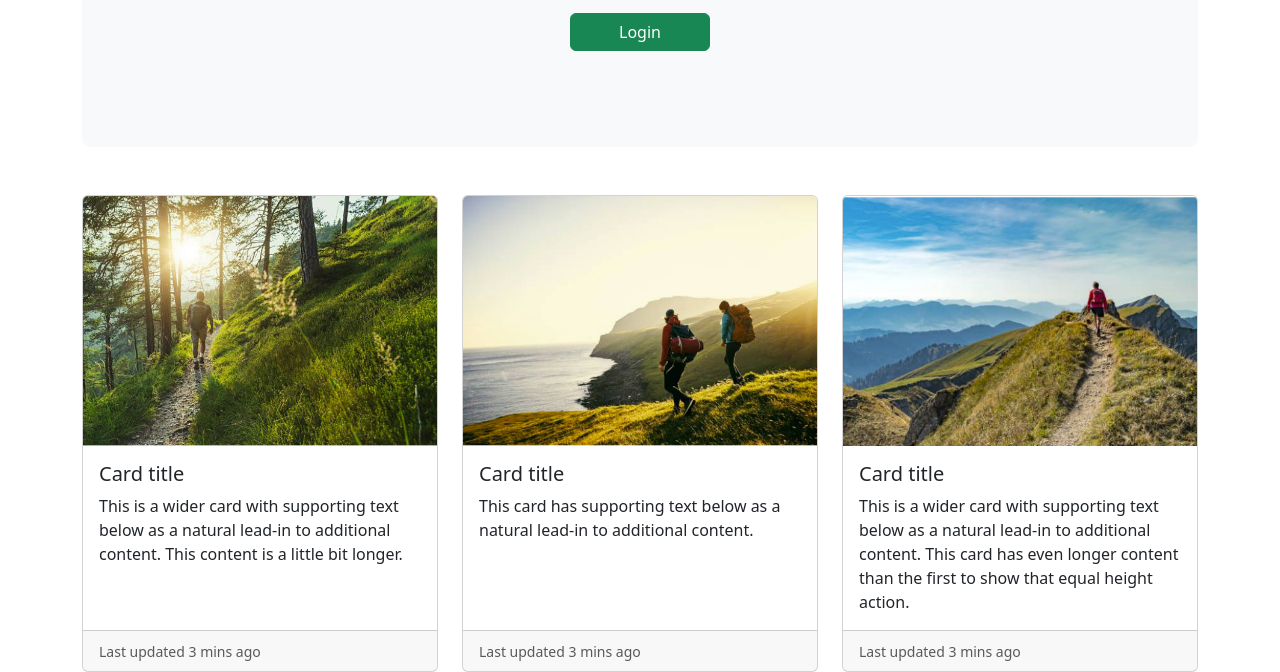
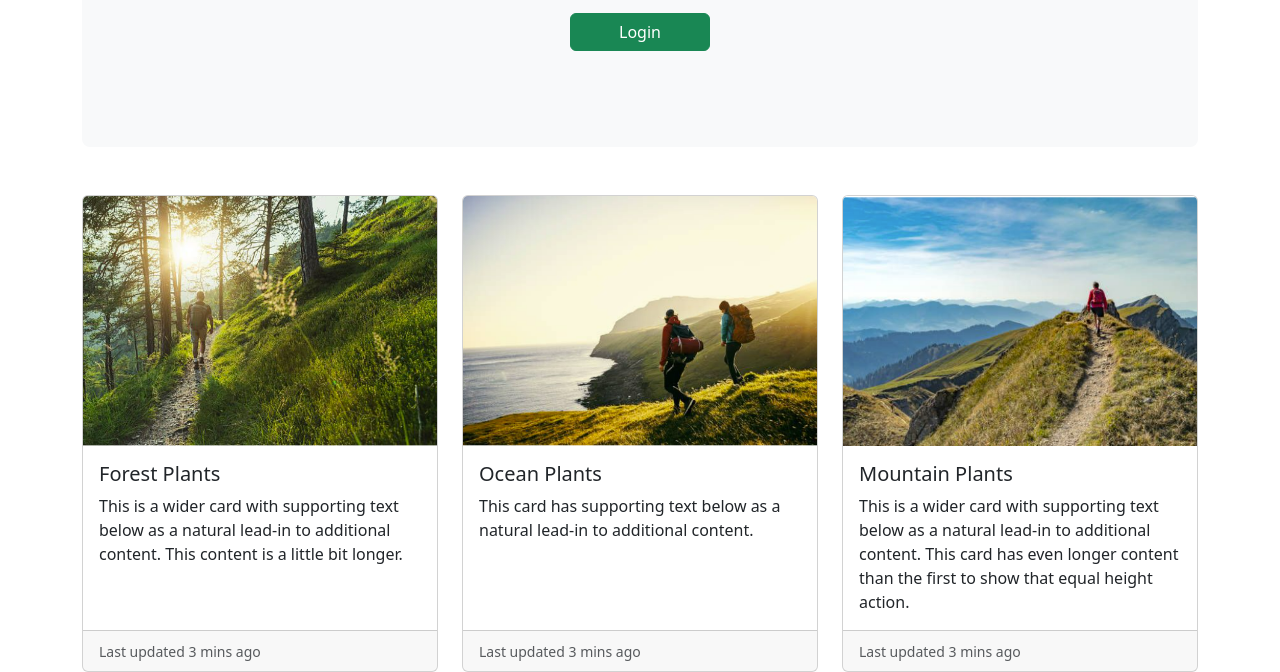
Before and after one commit to sjmy/demo05_Mynott_Sam, a website built with Vite: page index.html in a window 1280 px wide. Shown: the part 247-919 px from the top of the page. Built offline with nearby package versions, Linux system fonts and the light colour scheme.

Commit message:
Change card titles

```diff
--- a/index.html
+++ b/index.html
@@ -76,7 +76,7 @@
           <div class="card h-100">
             <img src="./images/hike1.jpg" class="card-img-top" alt="..." />
             <div class="card-body">
-              <h5 class="card-title">Card title</h5>
+              <h5 class="card-title">Forest Plants</h5>
               <p class="card-text">
                 This is a wider card with supporting text below as a natural
                 lead-in to additional content. This content is a little bit
@@ -92,7 +92,7 @@
           <div class="card h-100">
             <img src="./images/hike2.jpg" class="card-img-top" alt="..." />
             <div class="card-body">
-              <h5 class="card-title">Card title</h5>
+              <h5 class="card-title">Ocean Plants</h5>
               <p class="card-text">
                 This card has supporting text below as a natural lead-in to
                 additional content.
@@ -107,7 +107,7 @@
           <div class="card h-100">
             <img src="./images/hike3.jpg" class="card-img-top" alt="..." />
             <div class="card-body">
-              <h5 class="card-title">Card title</h5>
+              <h5 class="card-title">Mountain Plants</h5>
               <p class="card-text">
                 This is a wider card with supporting text below as a natural
                 lead-in to additional content. This card has even longer content
```
